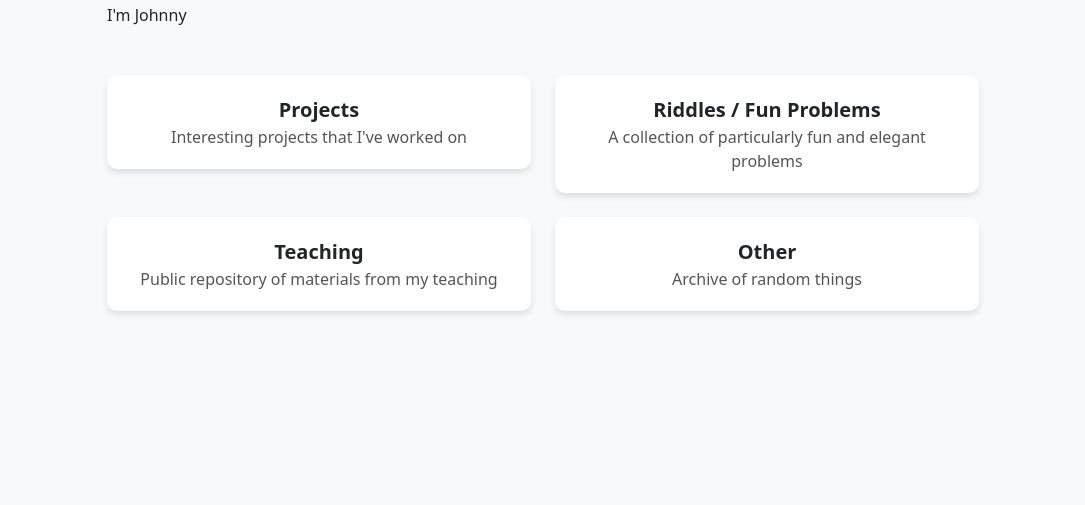
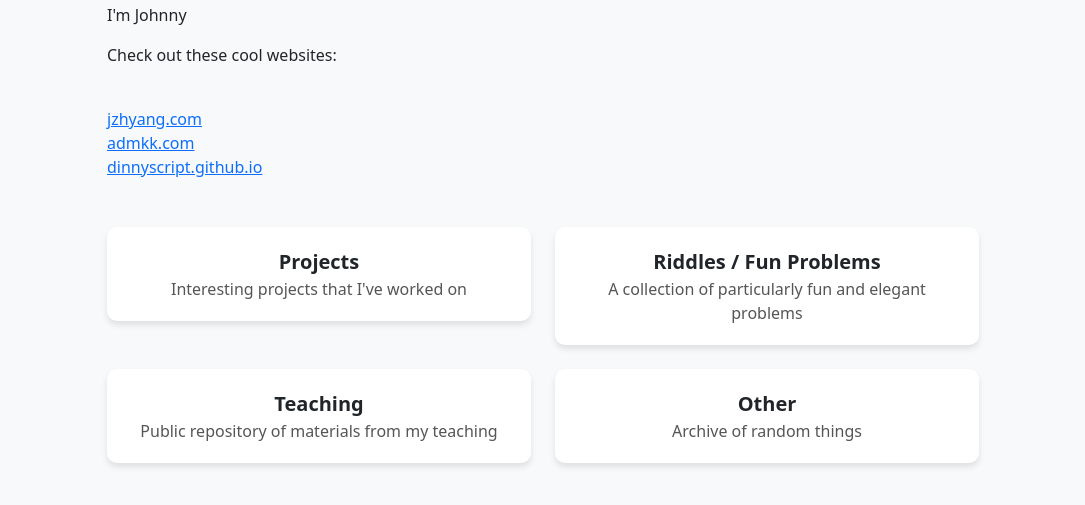
Before and after one commit to jonters/jonters.github.io, a website: page index.html in a window 1280 px wide. Shown: the part 171-676 px from the top of the page, without its empty margins (97-1182 px from the left). Drawn offline with nearby package versions, Linux system fonts and the light colour scheme.

Commit message:
Add links to cool websites in index.s

```diff
--- a/index.html
+++ b/index.html
@@ -87,7 +87,12 @@
   <div class="container">
     <h1>Hi!</h1>
     <p>I'm Johnny</p>
-
+    <p>Check out these cool websites:</p> <br>
+    <a href="https://jzhyang.com">jzhyang.com</a>
+    <br>
+    <a href="https://admkk.com">admkk.com</a>
+    <br>
+    <a href="https://dinnyscript.github.io">dinnyscript.github.io</a>
 
     <!-- Flex Grid for Panels -->
     <div class="row mt-5">
@@ -123,6 +128,6 @@
 
   <!-- Bootstrap JS -->
   <script src="https://cdn.jsdelivr.net/npm/bootstrap@5.3.0-alpha1/dist/js/bootstrap.bundle.min.js"></script>
-
+  <script src="/pokemon-walker.min.js"></script>
 </body>
 </html>
```
